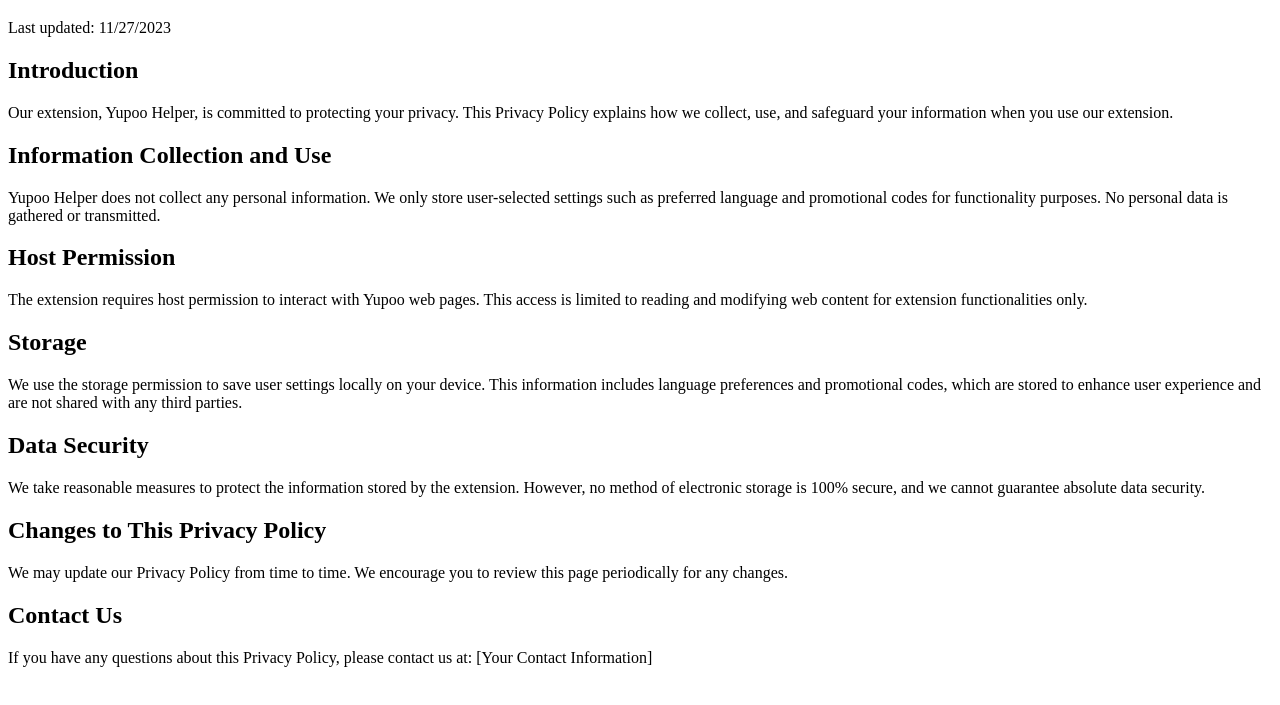
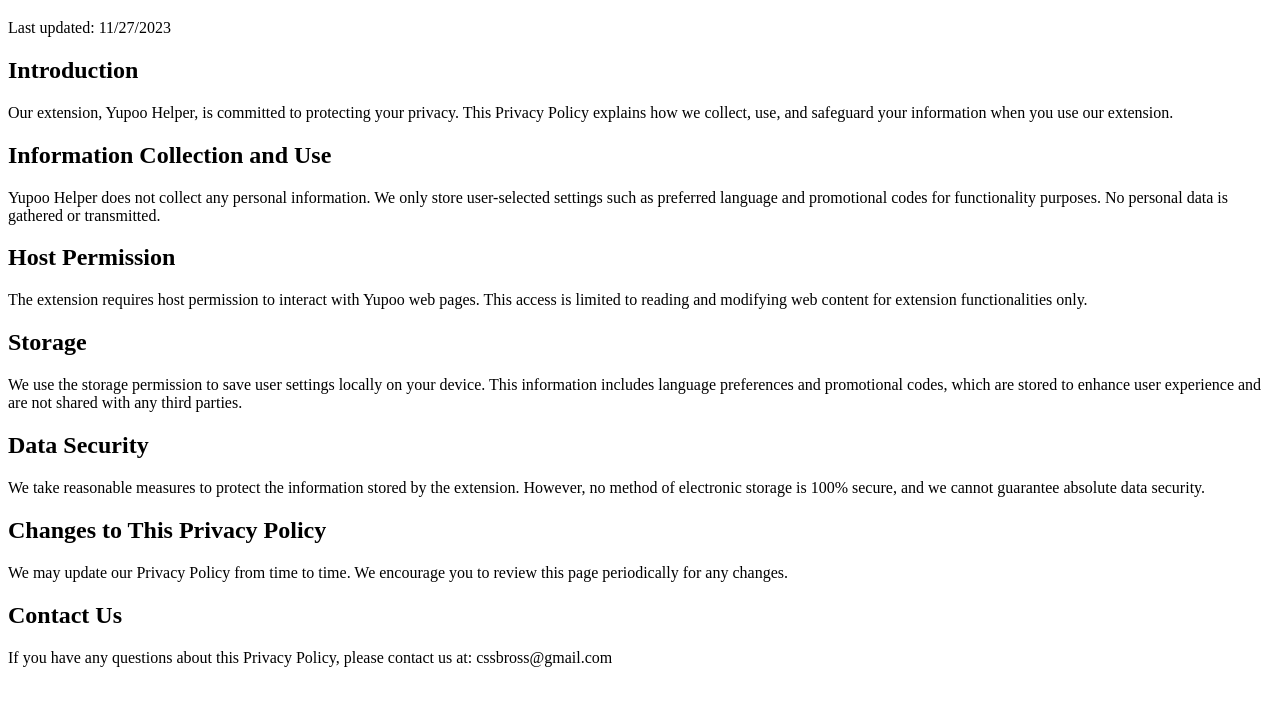
Before and after one commit to brosscss/yupoo_tool, a plain HTML site: page index.html in a window 1280 px wide. Shown: the part 61-766 px from the top of the page. Drawn offline with Linux system fonts and the light colour scheme.

Commit message:
Update index.html

```diff
--- a/index.html
+++ b/index.html
@@ -27,6 +27,6 @@
     <p>We may update our Privacy Policy from time to time. We encourage you to review this page periodically for any changes.</p>
 
     <h2>Contact Us</h2>
-    <p>If you have any questions about this Privacy Policy, please contact us at: [Your Contact Information]</p>
+    <p>If you have any questions about this Privacy Policy, please contact us at: cssbross@gmail.com</p>
 </body>
 </html>
```
